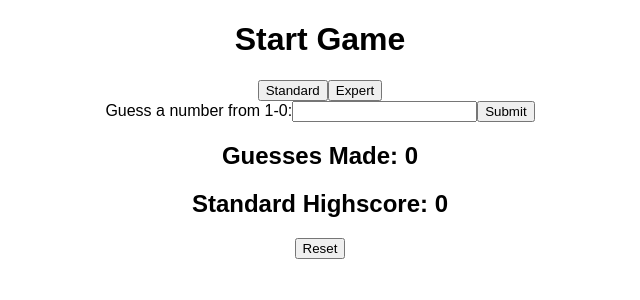
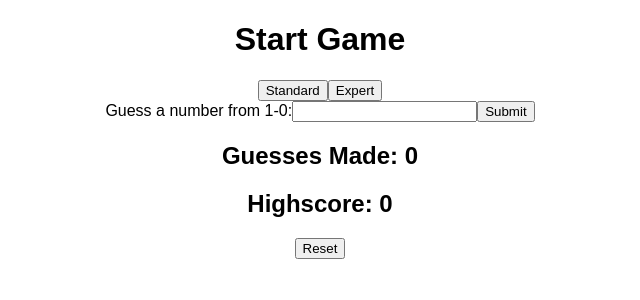
Before and after one commit to Leslyp/guessinggamerepo, a React (Create React App) app in the folder guessinggame/: page / in a window 1280 px wide. Shown: the top 300 px of the page, without its empty margins (320-960 px from the left). Built offline with nearby package versions, Linux system fonts and the light colour scheme.

Commit message:
update highscore

```diff
--- a/guessinggame/src/App.js
+++ b/guessinggame/src/App.js
@@ -113,6 +113,7 @@ class App extends Component {
         <div className="UserStats">
           <UserStats
             guessCount={this.state.guessCount}
+            gameType={this.state.gameType}
             resetGame={this.resetGame}
           />
         </div>
--- a/guessinggame/src/UserStats.js
+++ b/guessinggame/src/UserStats.js
@@ -4,7 +4,7 @@ function UserStats(props){
   return(
     <div className="showStats">
       <h2>Guesses Made: {props.guessCount}</h2>
-      <h2>Standard Highscore: {props.guessCount}</h2>
+      <h2>{props.gameType} Highscore: {props.guessCount}</h2>
       <button className="resetbtn" onClick={props.resetGame}>Reset</button>
     </div>
   );
```
